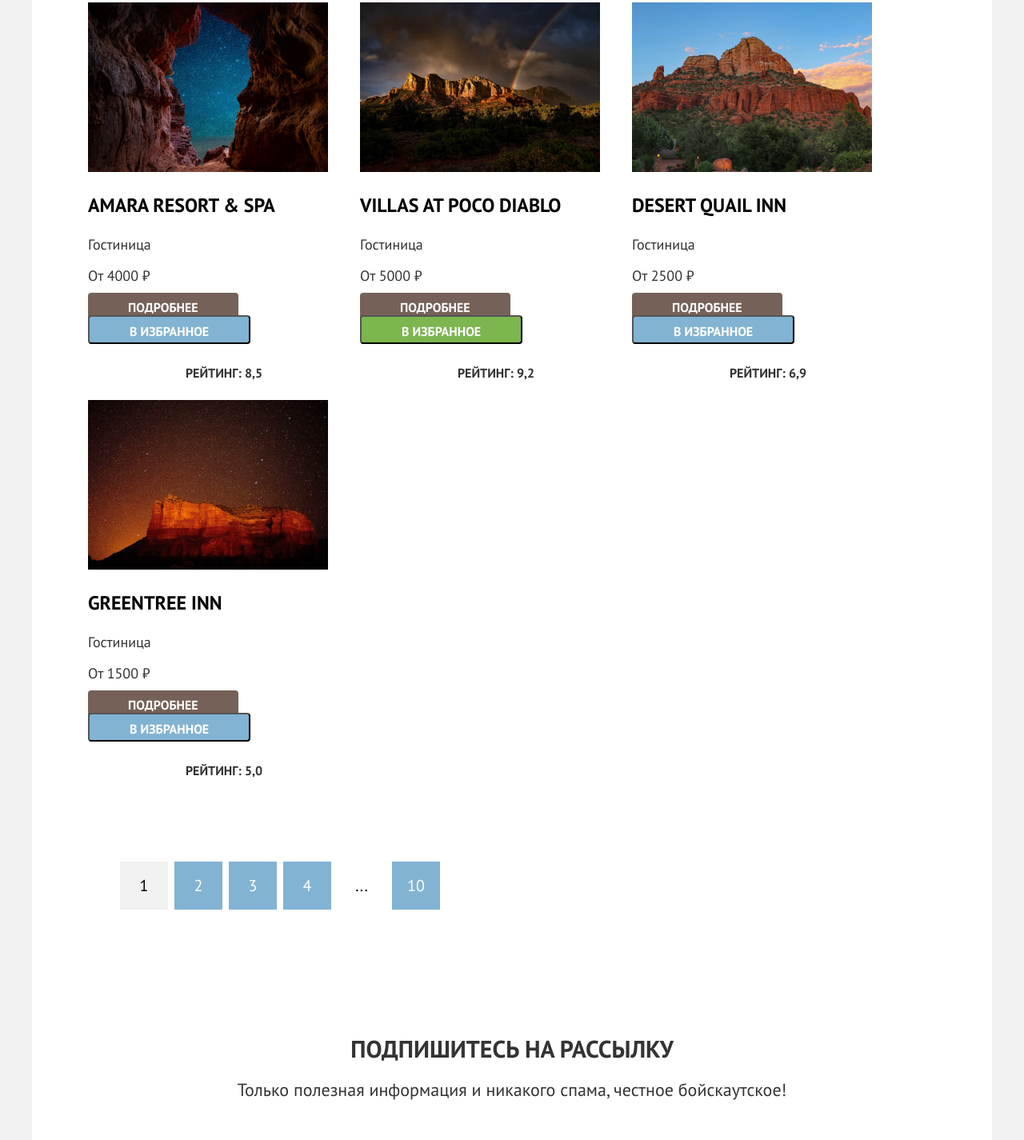
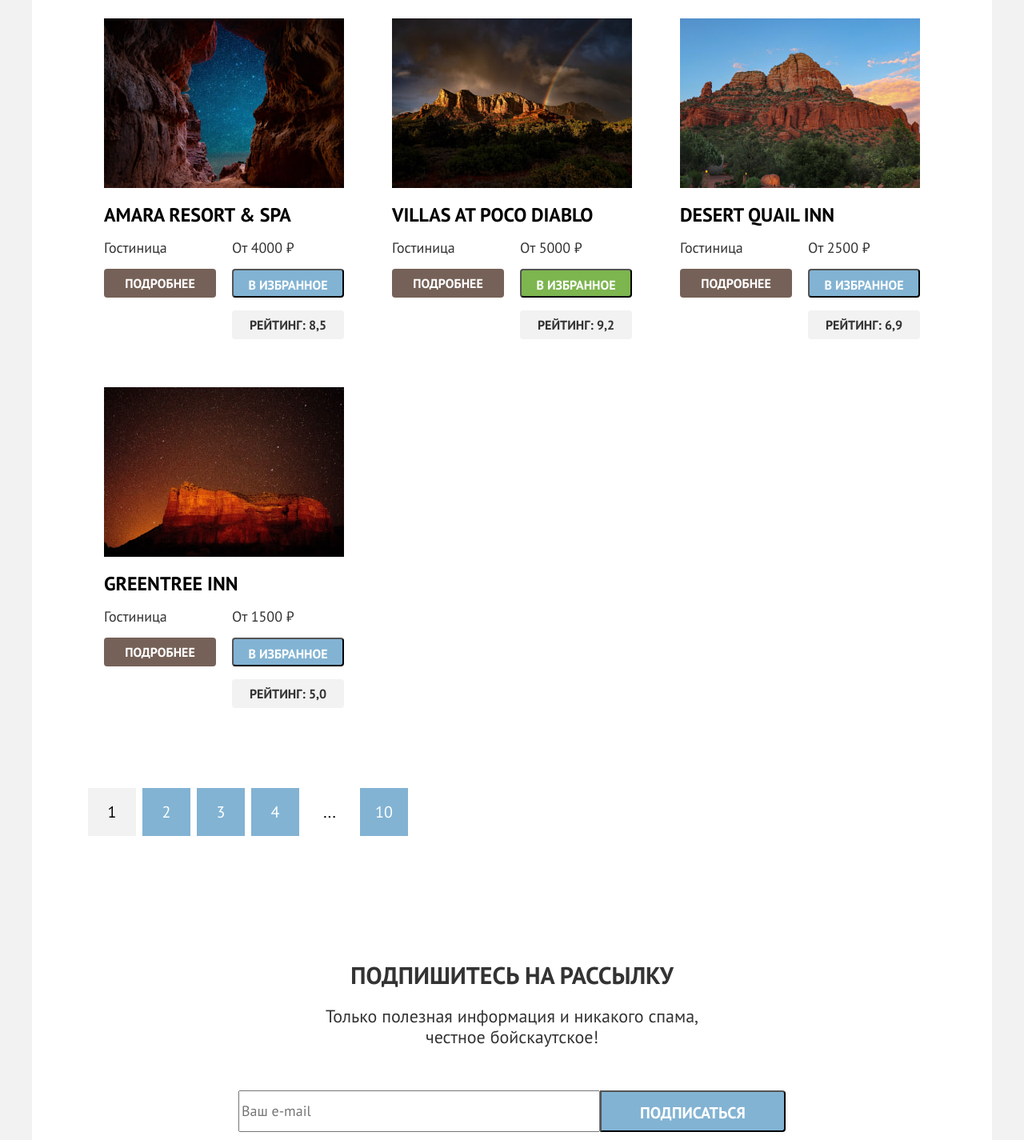
Before and after one commit to htmlacademy-htmlcss/2422439-sedona-39, a website: page catalog.html in a window 1280 px wide. Shown: the part 572-1997 px from the top of the page at 80% size. Drawn offline with Linux system fonts and the light colour scheme.

Commit message:
7. Каталог на гридах.

```diff
--- a/catalog.html
+++ b/catalog.html
@@ -241,7 +241,7 @@
       </section>
       <section class="subscribe" data-test="subscribe">
         <h2 class="subscribe-title title-h2">Подпишитесь на рассылку</h2>
-        <p class="subscribe-text">Только полезная информация и никакого спама, честное бойскаутское!</p>
+        <p class="subscribe-text">Только полезная информация и никакого спама,<br> честное бойскаутское!</p>
         <form class="subscribe-form" action="https://echo.htmlacademy.ru/" method="post">
           <label class="visually-hidden" for="subscribe-email" lang="en">Email</label>
           <input class="field" placeholder="Ваш e-mail" type="email" name="subscribe-email" id="subscribe-email"
--- a/styles/styles.css
+++ b/styles/styles.css
@@ -78,8 +78,9 @@
   color: #ffffff;
   text-transform: uppercase;
   text-decoration: none;
-  padding: 8px 50px;
   border-radius: 4px;
+  padding: 8px 10px;
+  width: 140px;
   height: 36px;
 }
 
@@ -217,6 +218,7 @@
 .title-h3 {
   font-size: 24px;
   line-height: 28px;
+  margin: 0;
 }
 
 /* Advantages */
@@ -352,6 +354,11 @@
   padding-bottom: 104px;
 }
 
+.subscribe-form {
+  display: flex;
+  justify-content: center;
+}
+
 .subscribe-button {
   font-size: 20px;
   line-height: 36px;
@@ -359,6 +366,7 @@
   text-align: center;
   width: 232px;
   height: 52px;
+  border-radius: 0px 4px 4px 0px;
 }
 
 .subscribe-index {
@@ -378,6 +386,8 @@
   font-size: 18px;
   line-height: 24px;
   color: #000000;
+  width: 452px;
+  height: 52px;
 }
 
 /* Footer */
@@ -467,6 +477,7 @@
 .filter-list {
   font-size: 18px;
   line-height: 23px;
+  list-style-type: none;
 }
 
 .filter-range-control input {
@@ -490,29 +501,48 @@
 
 .catalog-list {
   display: grid;
-  grid-template-columns: 340px 340px 340px;
+  grid-template-columns: repeat(3, 340px);
+  gap: 20px;
   list-style-type: none;
   padding: 0;
   margin-bottom: 80px;
 }
 
+.product-card {
+  display: grid;
+  grid-template-columns: repeat(2, 140px);
+  row-gap: 16px;
+  column-gap: 20px;
+  padding: 20px;
+}
+
+/*.product-card-image {
+  grid-column: span ;
+}*/
+
 .product-card-link {
   text-decoration: none;
   color: #000000;
+  grid-column: 1/-1;
 }
 
 .product-card-text {
   font-size: inherit;
   line-height: inherit;
+  margin: 0;
 }
 
 .product-card-rating {
   color: inherit;
+  background-color: #f2f2f2;
+  margin: 0;
 }
 
 .pagination {
   display: flex;
   flex-wrap: wrap;
+  padding: 0;
+  margin: 0;
   gap: 8px;
   margin-bottom: 60px;
 }
```
